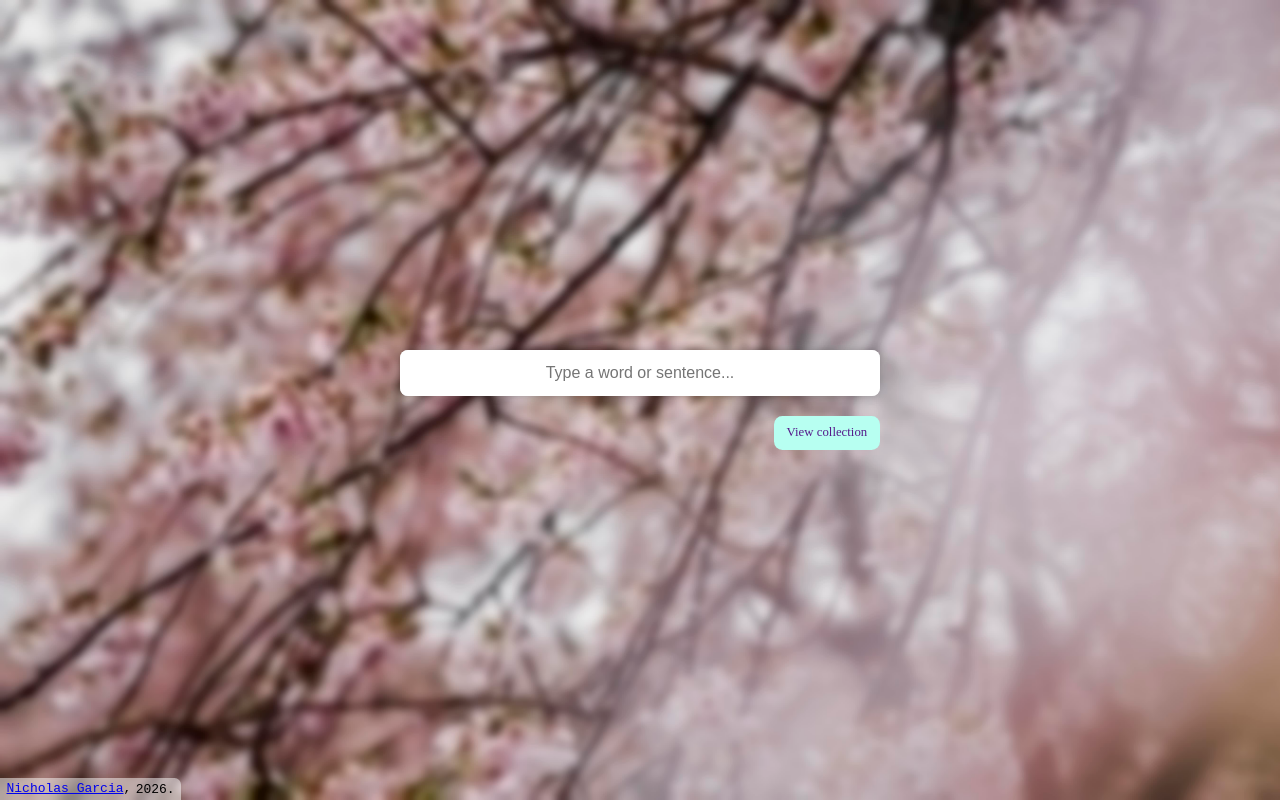
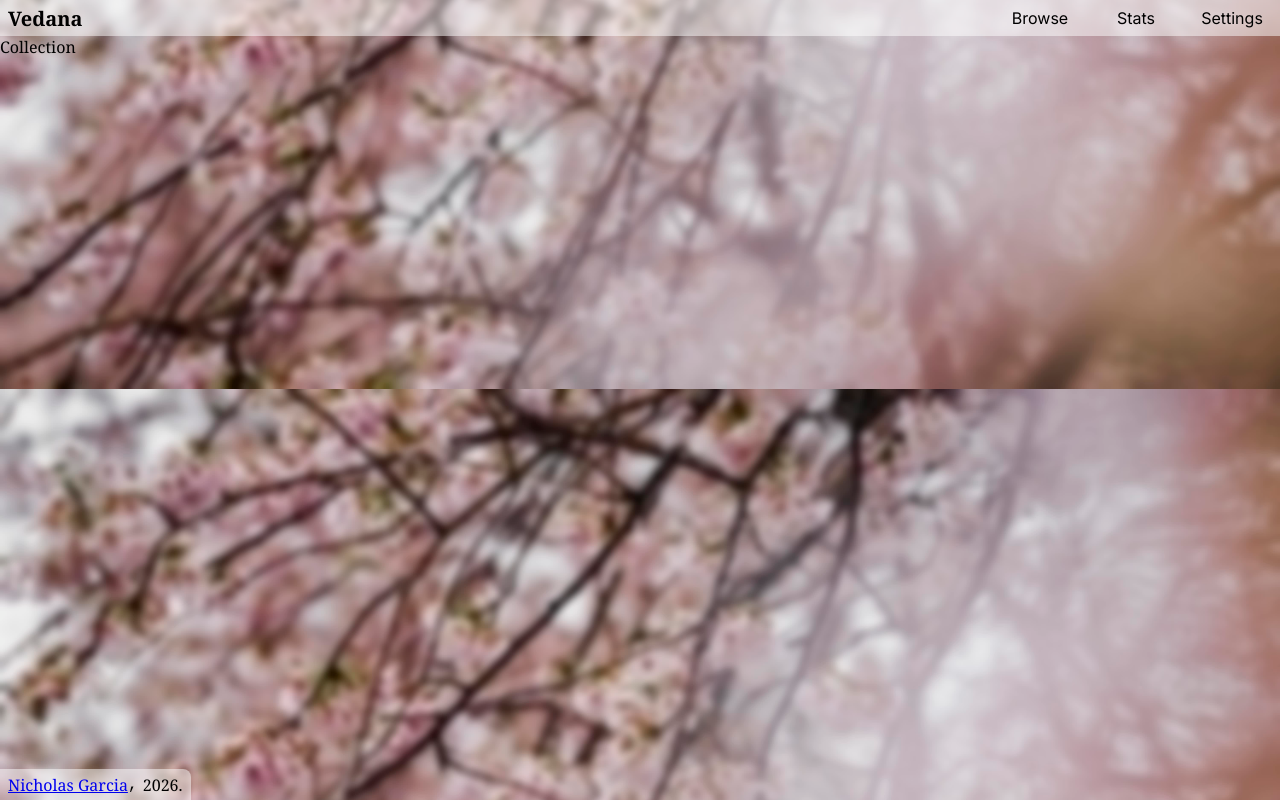
Before and after one commit to 2Geigh/KDict, a React (Vite) app in the folder desktop/frontend/: page /collection in a window 1280 px wide. Built offline with nearby package versions, Linux system fonts and the light colour scheme.

Commit message:
Added navbar

```diff
--- a/desktop/frontend/package.json
+++ b/desktop/frontend/package.json
@@ -9,8 +9,10 @@
     "preview": "vite preview"
   },
   "dependencies": {
+    "@fontsource/inter": "^5.2.8",
     "react": "^18.2.0",
-    "react-dom": "^18.2.0"
+    "react-dom": "^18.2.0",
+    "react-router-dom": "^7.13.1"
   },
   "devDependencies": {
     "@types/react": "^18.0.17",
--- a/desktop/frontend/src/App.tsx
+++ b/desktop/frontend/src/App.tsx
@@ -1,11 +1,25 @@
+import { Router, Routes, Route, BrowserRouter } from "react-router-dom"
 import "./styles/App.scss"
+import "@fontsource/inter"
+
 import Home from "./pages/Home/Home"
 import { Watermark } from "./components/Watermark/Watermark"
+import Collection from "./pages/Collection/Collection"
+import Navbar from "./components/Navbar/Navbar"
 
 function App() {
 	return (
 		<>
-			<Home />
+			<BrowserRouter>
+				<Navbar />
+
+				<Routes>
+					<Route path="/" element={<Home />} />
+					<Route path="/home" element={<Home />} />
+					<Route path="/collection" element={<Collection />} />
+				</Routes>
+			</BrowserRouter>
+
 			<Watermark />
 		</>
 	)
--- /dev/null
+++ b/desktop/frontend/src/components/Navbar/Navbar.scss
@@ -0,0 +1,74 @@
+@use "../../styles/App.scss";
+
+#Navbar {
+	display: flex;
+	flex-direction: row;
+	justify-content: space-between;
+	align-items: center;
+
+	width: 100%;
+	height: App.$NAVBAR_HEIGHT;
+
+	padding: 0.25em;
+	padding-left: 0.5em;
+	padding-right: 0.5em;
+	box-sizing: border-box;
+
+	color: black;
+	background-color: rgba(255, 255, 255, 0.5);
+
+	a {
+		text-decoration: none;
+
+		color: inherit;
+	}
+
+	#logo {
+		font-size: 1.25em;
+		font-weight: bold;
+	}
+
+	ul {
+		display: flex;
+		flex-direction: row;
+		justify-content: space-between;
+		align-items: center;
+
+		list-style-type: none;
+
+		// background-color: red;
+
+		li {
+			display: flex;
+			justify-content: center;
+			align-items: center;
+
+			a {
+				display: flex;
+				flex-direction: row;
+				justify-content: center;
+				align-items: center;
+
+				width: 5em;
+
+				margin-left: 1em;
+				padding-bottom: 1em;
+
+				padding: 0.1em;
+				box-sizing: border-box;
+
+				border-radius: 0.33em;
+				overflow: hidden;
+
+				font-family: "Inter", sans-serif;
+				line-height: 1.5em;
+
+				color: black;
+			}
+
+			a:hover {
+				background-color: rgba(255, 255, 255, 0.5);
+			}
+		}
+	}
+}
--- /dev/null
+++ b/desktop/frontend/src/components/Navbar/Navbar.tsx
@@ -0,0 +1,26 @@
+import { FC } from "react"
+import { Link } from "react-router-dom"
+import "./Navbar.scss"
+
+const Navbar: FC = () => {
+	return (
+		<nav id="Navbar">
+			<Link id="logo" to="/home">
+				Vedana
+			</Link>
+			<ul>
+				<li>
+					<Link to={"/collection"}>Browse</Link>
+				</li>
+				<li>
+					<Link to={"/stats"}>Stats</Link>
+				</li>
+				<li>
+					<Link to={"/settings"}>Settings</Link>
+				</li>
+			</ul>
+		</nav>
+	)
+}
+
+export default Navbar
--- a/desktop/frontend/src/components/Watermark/Watermark.scss
+++ b/desktop/frontend/src/components/Watermark/Watermark.scss
@@ -20,21 +20,20 @@
 
 	font-family: monospace;
 	font-weight: lighter;
+	font-size: 1rem;
 
 	transition: background-color 0.1s;
 	background-color: rgba(255, 255, 255, 0.5);
 
 	a {
 		text-decoration: underline;
+		font-size: inherit;
 	}
 
 	.year {
 		margin-left: 0.33em;
 		margin-top: 0.05em;
 		// background-color: red;
+		font-size: inherit;
 	}
 }
-#Watermark:hover,
-#Watermark:focus {
-	background-color: rgba(255, 255, 255, 0.75);
-}
--- /dev/null
+++ b/desktop/frontend/src/pages/Collection/Collection.tsx
@@ -0,0 +1,7 @@
+import { FC } from "react"
+
+const Collection: FC = () => {
+	return <>Collection</>
+}
+
+export default Collection
--- a/desktop/frontend/src/pages/Home/Home.scss
+++ b/desktop/frontend/src/pages/Home/Home.scss
@@ -6,12 +6,7 @@
 	justify-content: center;
 	align-items: center;
 
-	min-height: 100vh;
 	width: 100%;
-
-	background-color: pink;
-	background-image: url("/backgrounds/blurs/sakura_blur.jpg");
-	background-size: cover;
 
 	#container {
 		display: flex;
@@ -37,7 +32,7 @@
 
 			border-radius: 0.66em;
 
-			font-size: 0.8em;
+			font-size: inherit;
 			text-decoration: none;
 
 			background-color: App.$COLOR_B;
--- a/desktop/frontend/src/pages/Home/Home.tsx
+++ b/desktop/frontend/src/pages/Home/Home.tsx
@@ -1,14 +1,12 @@
+import { Link } from "react-router-dom"
 import MainInput from "../../components/MainInput/MainInput"
 import "./Home.scss"
 
 const Home = () => {
 	return (
-		<div id="Home">
+		<div id="Home" className="page">
 			<div id="container">
 				<MainInput />
-				<a id="viewCollection" href="">
-					View collection
-				</a>
 			</div>
 		</div>
 	)
--- a/desktop/frontend/src/styles/App.scss
+++ b/desktop/frontend/src/styles/App.scss
@@ -1,11 +1,25 @@
+$COLOR_A: #ffb7c5;
+$COLOR_A_DARK: #ca8996;
+$COLOR_B: #b7fff1;
+$COLOR_B_DARK: #7bbaae;
+
+$NAVBAR_HEIGHT: 2.25em;
+
 * {
 	margin: 0;
 	padding: 0;
 	font-weight: normal;
-	font-size: inherit;
+	font-size: 1rem;
+	font-family: Georgia, "Times New Roman", Times, serif;
 }
 
-$COLOR_A: #ffb7c5;
-$COLOR_A_DARK: #ca8996;
-$COLOR_B: #b7fff1;
-$COLOR_B_DARK: #7bbaae;
+body {
+	background-color: lightgray;
+	background-image: url("/backgrounds/blurs/sakura_blur.jpg");
+	background-size: cover;
+	background-position: 50% 50%;
+
+	.page {
+		min-height: calc(100vh - $NAVBAR_HEIGHT);
+	}
+}
```
Also changed, not shown: desktop/frontend/src/pages/Collection/Collection.scss (added), 2 other files (tests, documents, lock files or other folders).
